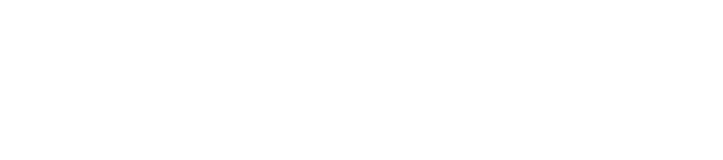
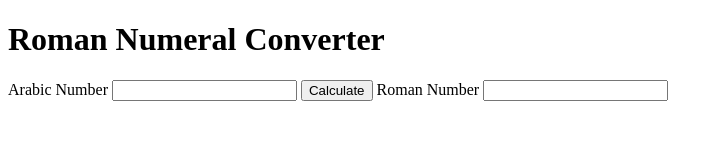
Before and after one commit to EngAhmedMahjoub/RomanNumberConverterApp, a plain HTML site: page index.html in a window 1280 px wide. Shown: the whole page, without its empty margins (0-723 px from the left). Drawn offline with Linux system fonts and the light colour scheme.

Commit message:
add form label and button submit

```diff
--- a/index.html
+++ b/index.html
@@ -7,7 +7,19 @@
         <title>Roman Number Converter</title>
     </head>
     <body>
-
+        <main>
+            <h1>Roman Numeral Converter</h1>
+            <p></p>
+            <form>
+                <label for="arabic-number">Arabic Number
+                    <input id="arabic-number" type="number"/>
+                </label>
+                <input type="button" value="Calculate"/>
+                <label for="roman-number">Roman Number
+                    <input id="roman-number" type="text"/>
+                </label>
+            </form>
+        </main>
     </body>
     <footer></footer>
 </html>
```
